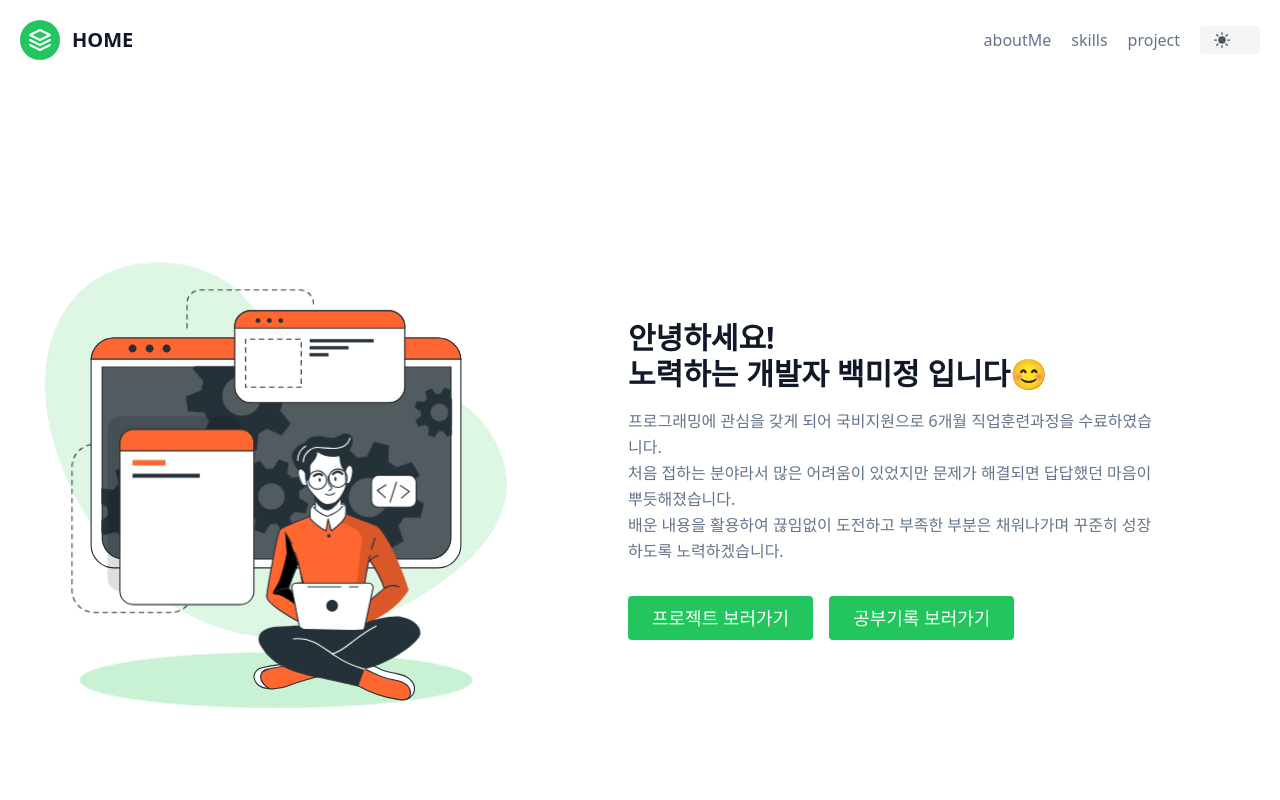
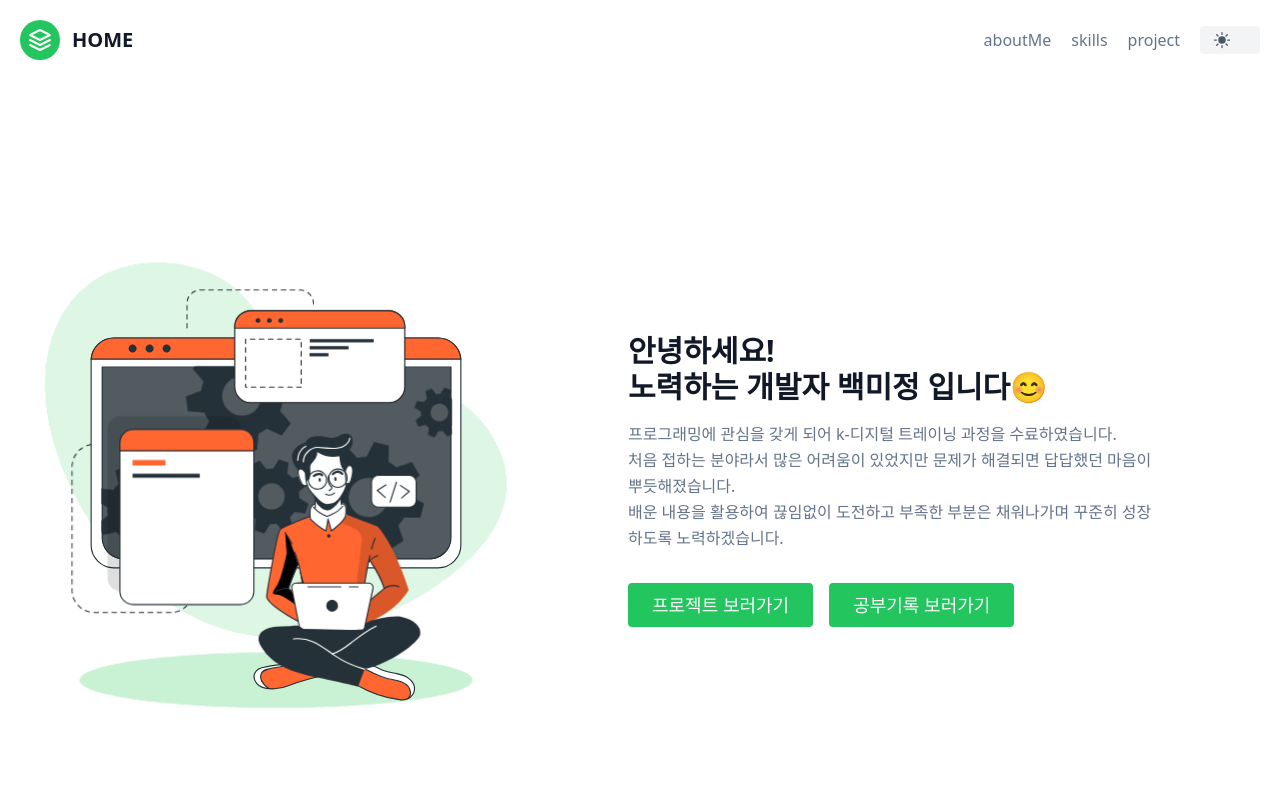
Before and after one commit to MoneyLoveLove/next-portfolio, a Next.js app: page / in a window 1280 px wide. Shown: the top 800 px of the page. Built offline with nearby package versions, Linux system fonts and the light colour scheme.

Commit message:
hero 내용 수정

```diff
--- a/components/home/hero.js
+++ b/components/home/hero.js
@@ -9,7 +9,7 @@ export default function Hero(){
           </div>
           <div className="lg:flex-grow md:w-1/2 lg:pl-24 md:pl-16 flex flex-col md:items-start md:text-left items-center text-center">
             <h1 className="title-font text-3xl mb-4 font-bold text-gray-900">안녕하세요! <br/>노력하는 개발자 백미정 입니다😊</h1>
-            <p className="mb-8 leading-relaxed w-5/6">프로그래밍에 관심을 갖게 되어 국비지원으로 6개월 직업훈련과정을 수료하였습니다.<br/>
+            <p className="mb-8 leading-relaxed w-5/6">프로그래밍에 관심을 갖게 되어 k-디지털 트레이닝 과정을 수료하였습니다.<br/>
             처음 접하는 분야라서 많은 어려움이 있었지만 문제가 해결되면 답답했던 마음이 뿌듯해졌습니다.<br/>
             배운 내용을 활용하여 끊임없이 도전하고 부족한 부분은 채워나가며 꾸준히 성장하도록 노력하겠습니다.</p>
             <div className="flex justify-center">
```
Also changed, not shown: 1 other file (tests, documents, lock files or other folders).
